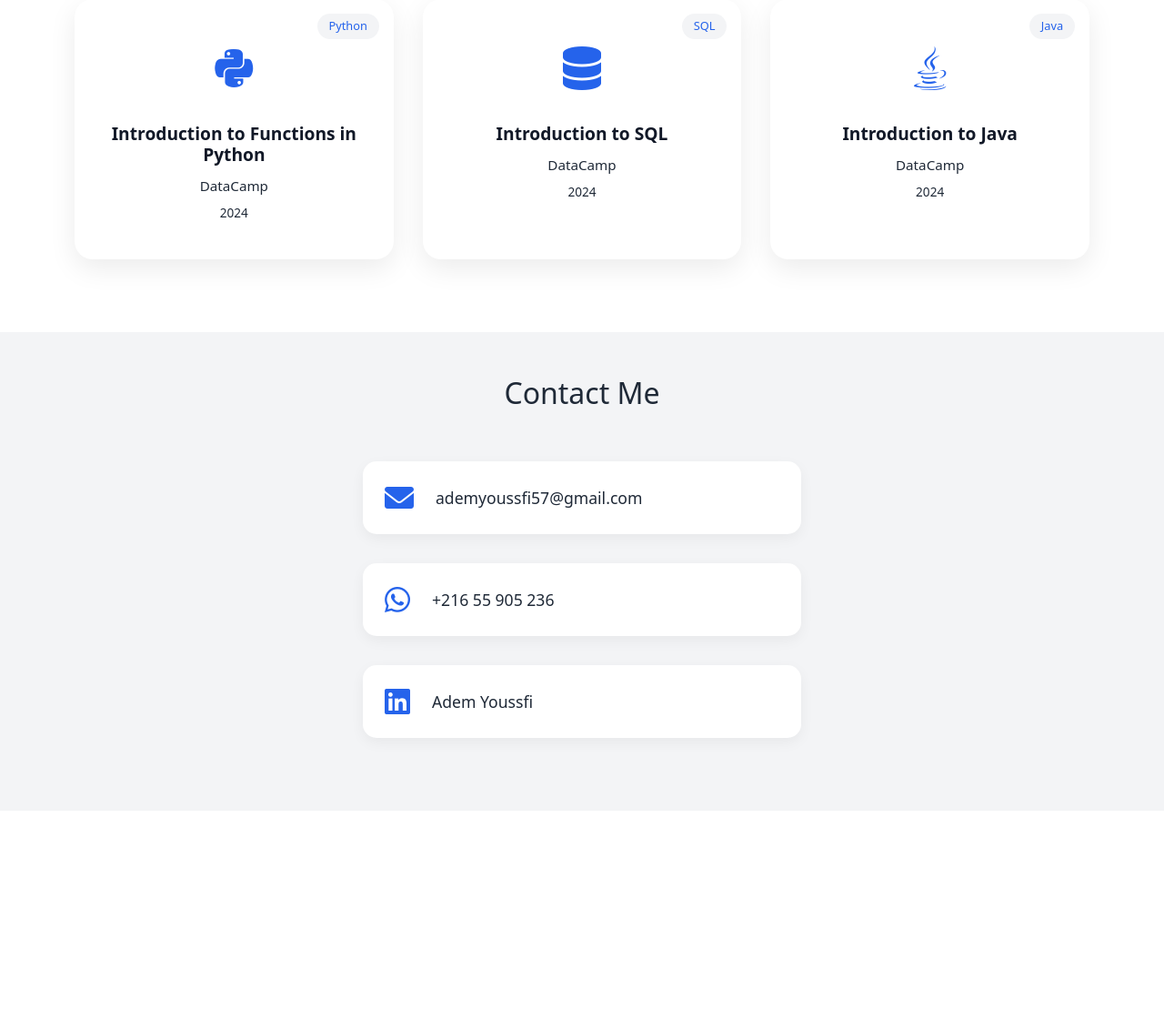
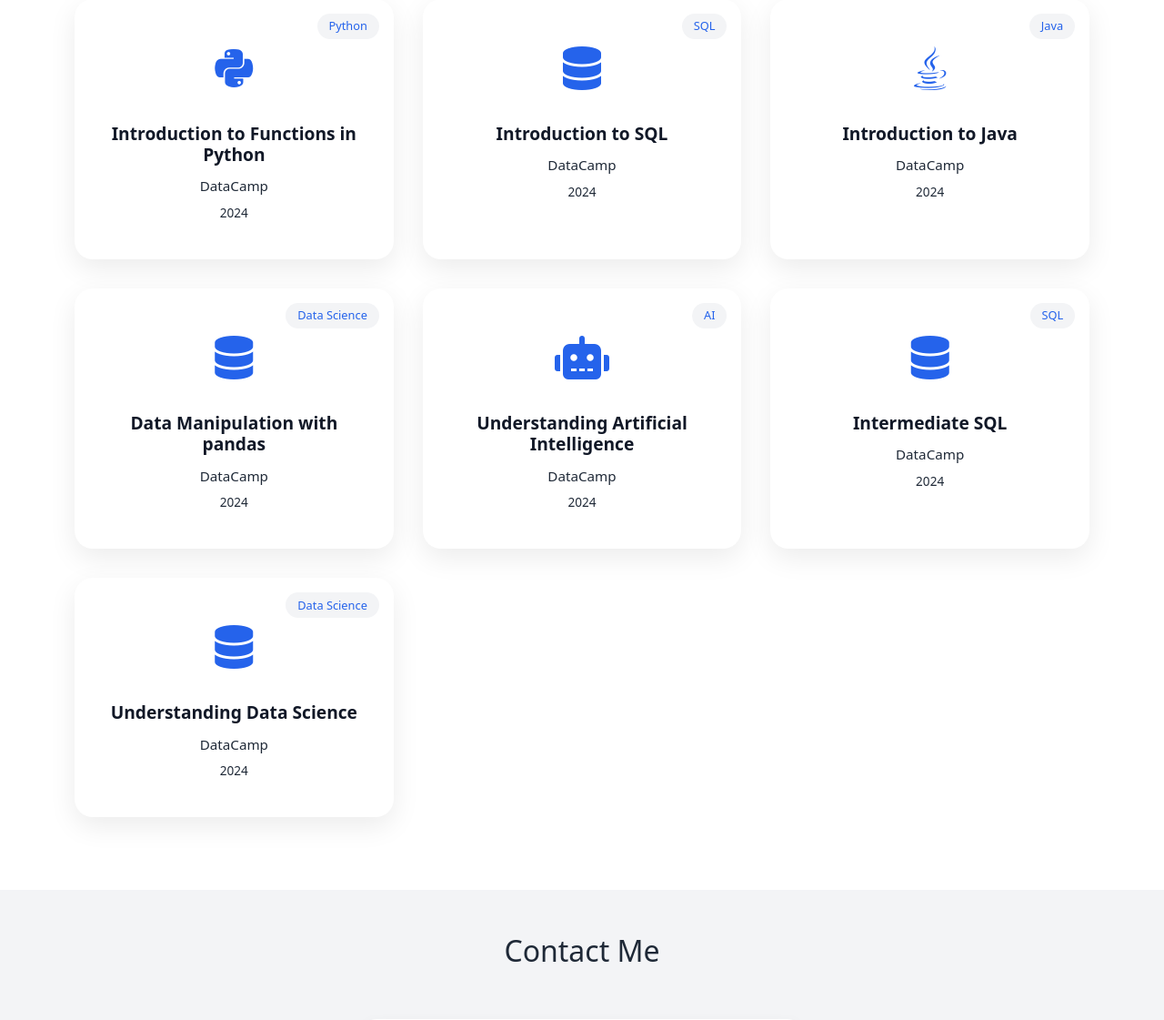
Before and after one commit to Ad2m1109/my-portfolio-website, a Flask app: page / in a window 1280 px wide. Shown: the part 2505-3626 px from the top of the page at 91% size. Before the commit the page ends 3332 px from the top, so only its background shows below. Run offline with Flask 3, Linux system fonts and the light colour scheme.

Commit message:
Added new certifications to the portfolio website

```diff
--- a/templates/index.html
+++ b/templates/index.html
@@ -241,6 +241,50 @@
                             <span class="certification-platform">DataCamp</span>
                             <p class="certification-date">2024</p>
                         </a>
+
+                        <a href="https://www.datacamp.com/completed/statement-of-accomplishment/course/eed7528091732eaff72b336931b32ede72b3f27a"
+                           class="certification-card" data-category="data-science" target="_blank">
+                            <div class="certification-icon">
+                                <i class="fas fa-database"></i>
+                            </div>
+                            <div class="certification-badge">Data Science</div>
+                            <h5>Data Manipulation with pandas</h5>
+                            <span class="certification-platform">DataCamp</span>
+                            <p class="certification-date">2024</p>
+                        </a>
+
+                        <a href="https://www.datacamp.com/completed/statement-of-accomplishment/course/a7016982d79e08dae62b028d6a397f50257da316"
+                           class="certification-card" data-category="data-science" target="_blank">
+                            <div class="certification-icon">
+                                <i class="fas fa-robot"></i>
+                            </div>
+                            <div class="certification-badge">AI</div>
+                            <h5>Understanding Artificial Intelligence</h5>
+                            <span class="certification-platform">DataCamp</span>
+                            <p class="certification-date">2024</p>
+                        </a>
+
+                        <a href="https://www.datacamp.com/completed/statement-of-accomplishment/course/1ab3a5ae428978755dfb7eb081de7b789e34dccd"
+                           class="certification-card" data-category="data-science" target="_blank">
+                            <div class="certification-icon">
+                                <i class="fas fa-database"></i>
+                            </div>
+                            <div class="certification-badge">SQL</div>
+                            <h5>Intermediate SQL</h5>
+                            <span class="certification-platform">DataCamp</span>
+                            <p class="certification-date">2024</p>
+                        </a>
+
+                        <a href="https://www.datacamp.com/completed/statement-of-accomplishment/course/860d909cd0a4c7b35ce037f3ba1b1350d8a77cfc"
+                           class="certification-card" data-category="data-science" target="_blank">
+                            <div class="certification-icon">
+                                <i class="fas fa-database"></i>
+                            </div>
+                            <div class="certification-badge">Data Science</div>
+                            <h5>Understanding Data Science</h5>
+                            <span class="certification-platform">DataCamp</span>
+                            <p class="certification-date">2024</p>
+                        </a>
                     </div>
                 </div>
             </div>
```
Also changed, not shown: 1 other file.
